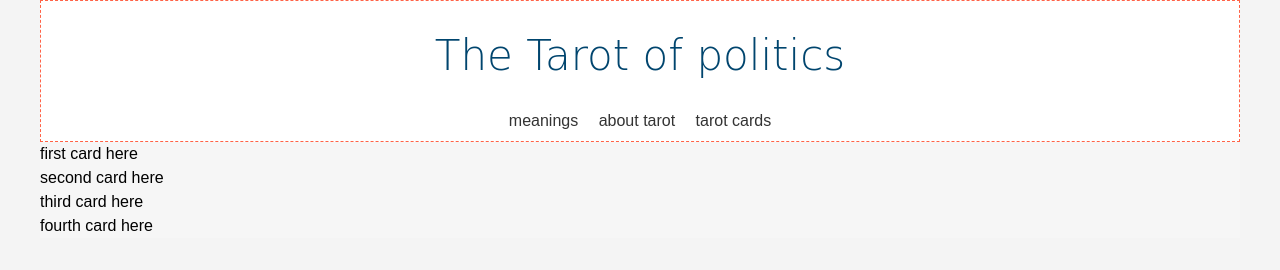
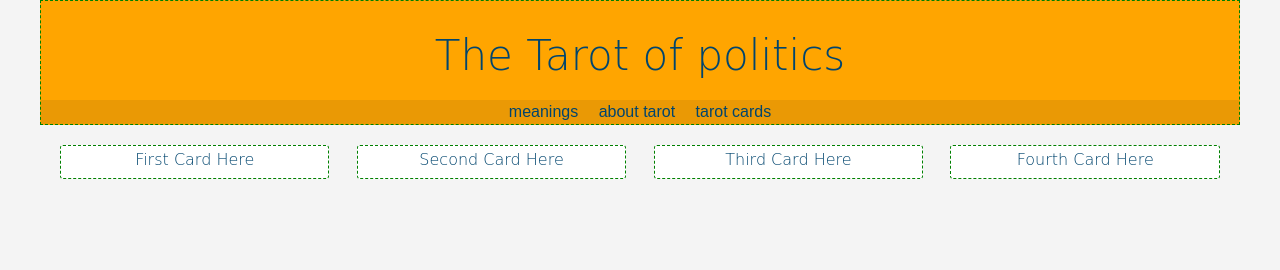
Before and after one commit to suzirubi/tarot, a plain HTML site: page index.html in a window 1280 px wide. Drawn offline with Linux system fonts and the light colour scheme; a web font is replaced by a local one.

Commit message:
add cards using neat grid, rows, columns, outer container

```diff
--- a/index.html
+++ b/index.html
@@ -21,18 +21,21 @@
         </div>
       </section>
 <!-- ***BEGIN CARDS*** -->
+      <!-- <div class="headerCards">
+          <h3>Find our Future</h3>
+      </div> -->
       <section id="card-row">
-        <article class="card1">
-          <p>first card here</p>
+        <article class="card-1">
+          <h5>first card here</h5>
         </article>
-        <article class="card1">
-          <p>second card here</p>
+        <article class="card-2">
+          <h5>Second card here</h5>
         </article>
-        <article class="card1">
-          <p>third card here</p>
+        <article class="card-3">
+          <h5>Third card here</h5>
         </article>
-        <article class="card1">
-          <p>fourth card here</p>
+        <article class="card-4">
+          <h5>Fourth card here</h5>
         </article>
       </section>
 <!-- ***END CARDS*** -->
--- a/scss/_base.scss
+++ b/scss/_base.scss
@@ -6,6 +6,7 @@ body {
   font-family: $font-family--secondary;
   font-weight: $font-weight--regularV;
   background-color: $color-whiteSmoke;
+  color: $color-text-base;
 }
 
 h1 {
@@ -13,7 +14,7 @@ h1 {
   font-weight: $font-weight--light;
   font-size: em(42px);
   line-height: (46px / 42px);
-  margin-bottom: em(30px, 42px);
+  margin-bottom: em((42px / 2), 42px);
   color: shade($color-discoPurple,20%);
   text-align: center;
   margin-top: .75em;
@@ -24,9 +25,28 @@ h2 {
   font-size: em(24px);
 	color: palette(black, light);
 }
+h3 {
+  font-family: $stack-cursive-option;
+  font-weight: $font-weight--regular;
+  font-size: em(40px);
+  line-height: (40px / 38px);
+  text-align: center;
+  color: shade($color-discoPurple,20%);
+}
+h5 {
+  font-family: $stack-cursive;
+  font-weight: $font-weight--light;
+  font-size: em(16px);
+  line-height: (16px / 14px);
+  margin-bottom: em((16px / 2), 14px);
+  color: shade($color-discoPurple,20%);
+  text-align: center;
+  margin-top: em(5px);
+  text-transform: capitalize;
+}
 ul {
   list-style: none;
-  margin:0em 0em .5em 0em;
+  margin:0;
   padding: 0;
   text-align: center;
   li {
@@ -34,10 +54,19 @@ ul {
     margin-right: 1em;
     a {
       text-decoration: none;
-      color: $color-text-base;
+      color: shade($color-discoPurple,20%);
+      &:hover {
+        color: tint($color-discoPurple, 20%);
+      }
     }
-  &:nth-child(3n+3) {
-      margin-right: 0;
+    &:nth-child(3n+3) {
+        margin-right: 0;
     }
   }
 }
+
+article {
+  background-color: $color-card-background;
+  border: $border-test-weight dashed $border-test-color;
+  border-radius: $br;
+}
--- a/scss/_variables.scss
+++ b/scss/_variables.scss
@@ -1,3 +1,13 @@
+//REMOVE AFTER TESTING
+
+$border-test-color        : green;
+$border-test-weight       :
+1px;
+
+
+
+
+
 // Descriptive colors
 
 $white              : #fff;
@@ -25,16 +35,24 @@ $color-text-dark    : $black;
 $color-border-light : lighten($grey, 35%);
 $color-border-dark  : $blue;
 
+$color-card-background: $white;
+
 $color-link-default : $orange;
 $color-link-visited : $blue;
 
 $color-shadow       : rgba($black,.8);
 $color-body         : $black;
 
+
+
 // Font stacks
- $font-url--google    : 'https://fonts.googleapis.com/css?family=Carrois+Gothic|Ewert|Holtwood+One+SC|Lato:100i,300,300i,400,400i,700,700i,900,900i|Rye|Volkhov:400i,700,700i';
+ $font-url--google    : 'https://fonts.googleapis.com/css?family=Carrois+Gothic|Ewert|Holtwood+One+SC|Lato:100i,300,300i,400,400i,700,700i,900,900i|Rye|Volkhov:400i,700,700i|Sacramento';
+
+
+
 
 $stack-cursive            : 'Rye', cursive;
+$stack-cursive-option            : 'Sacramento', cursive;
 $stack-sans-serif         : 'Lato', sans-serif;
 $stack-serif              : 'Volkhov', serif;
 $stack-sans-serif-option  : 'Carrois Gothic', sans-serif;
@@ -59,7 +77,7 @@ $font-weight--boldV      : 700;
 
 // Border radius
 
-$br: 10px;
+$br: 3px;
 
 // Asset paths
 // Path to Assets
--- a/scss/app.scss
+++ b/scss/app.scss
@@ -13,6 +13,27 @@
 
 #nav-row {
   @include span-columns(12);
-  background-color: $white;
-  border: .5px dashed tomato;
+  background-color: $orange;
+  border: $border-test-weight dashed $border-test-color;
 }
+div.nav-links {
+  background-color: rgba($grey, 0.10);
+  @include span-columns(12 of 12);
+}
+#card-row {
+  @include span-columns(12);
+  background-color: $color-whiteSmoke;
+  padding: em(20px);
+}
+.card-1 {
+@include span-columns (3 of 12);
+}
+.card-2 {
+@include span-columns (3 of 12);
+}
+.card-3 {
+@include span-columns (3 of 12);
+}
+.card-4 {
+@include span-columns (3 of 12);
+}
```
Also changed, not shown: css/app.css, 1 other file.
